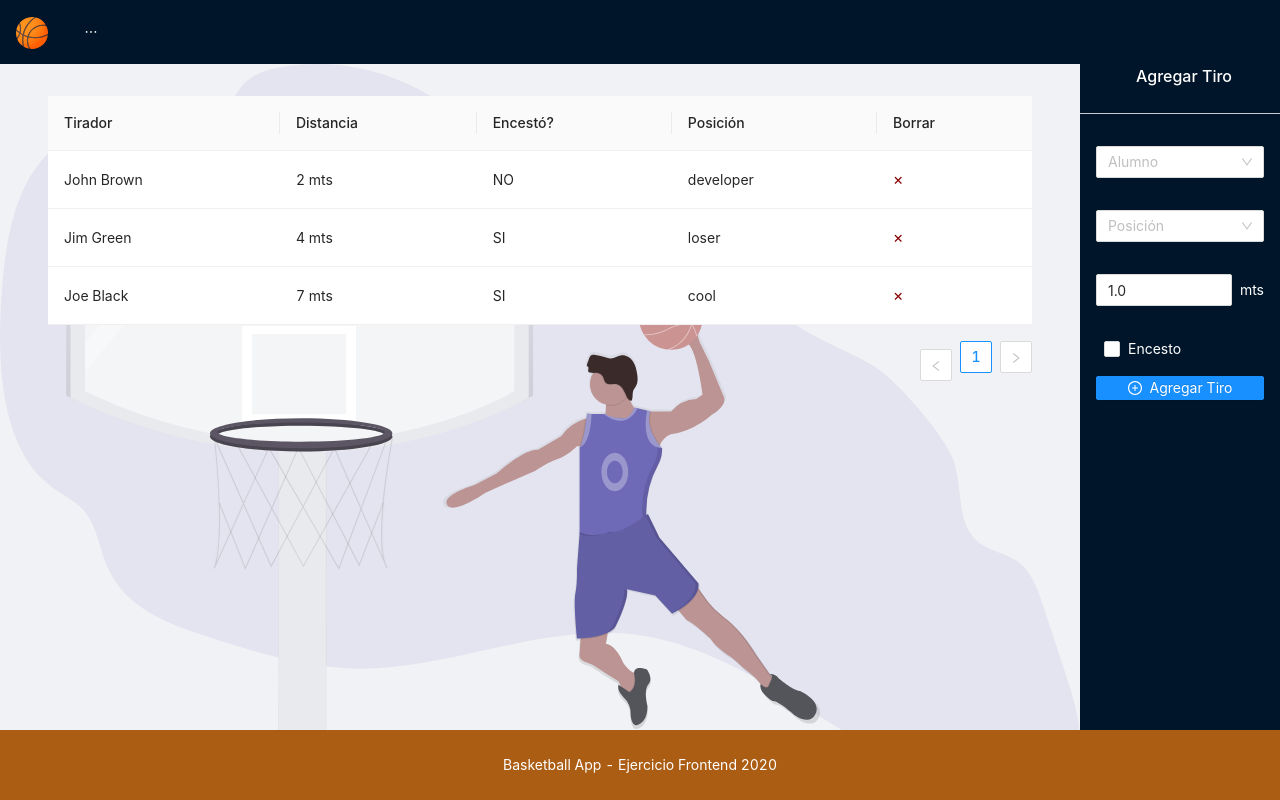
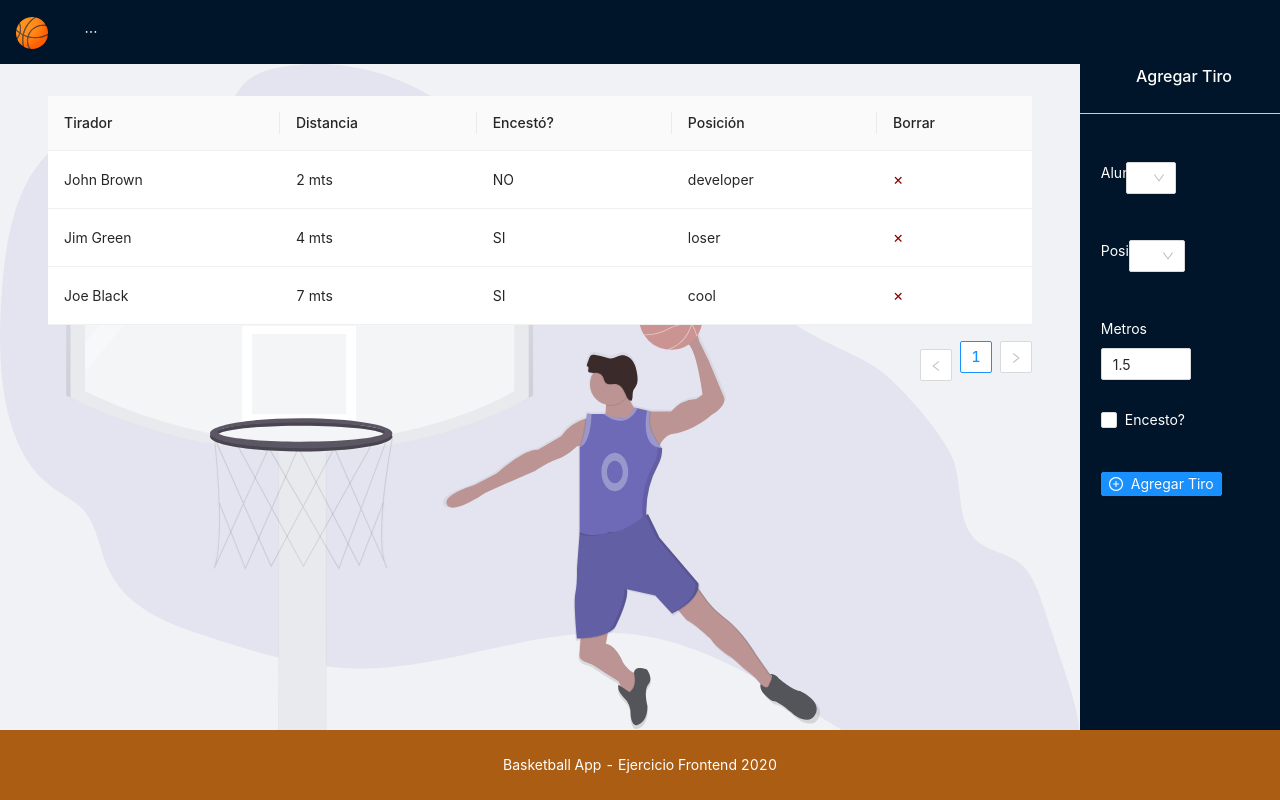
Before and after one commit to sunteago/basketball-app, a React (Create React App) app: page /#/ in a window 1280 px wide. Built offline with nearby package versions, Linux system fonts and the light colour scheme.

Commit message:
form to add shot

```diff
--- a/src/components/AddShot/index.js
+++ b/src/components/AddShot/index.js
@@ -1,69 +1,137 @@
 import React, { useState, useContext } from "react";
 import StudentsContext from "../../context/students/StudentsContext";
+import ShotsContext from "../../context/shots/ShotsContext";
 
-import { Form, Checkbox, Button, InputNumber, Divider } from "antd";
+import { Form, Button, InputNumber, Divider, Checkbox, Select } from "antd";
 import { PlusCircleOutlined } from "@ant-design/icons";
 import classes from "./index.module.css";
-import SelectInput from "../form/SelectInput/";
+import SelectInput from "../form/SelectOptions";
 
 export default function AddShot() {
   const [checked, setChecked] = useState(false);
-  const [distance, setDistance] = useState(1);
+
+  const [form] = Form.useForm();
 
   const { students } = useContext(StudentsContext);
+  const { setShots } = useContext(ShotsContext);
 
-  const onSubmitHandler = (e) => {
-    e.preventDefault();
+  const onFinishHandler = (values) => {
+    console.log(values);
+    setShots((prevShots) => [
+      ...prevShots,
+      {
+        student: values.student,
+        docket: values.docket,
+        added: new Date().getTime(),
+        key: Math.random(),
+      },
+    ]);
+    resetFields();
   };
 
+  const resetFields = () => form.resetFields();
   return (
     <>
       <div className={classes.TitleContainer}>
         <h2 className={classes.Title}>Agregar Tiro</h2>
       </div>
       <Divider className={classes.Divider} />
-      <Form className={classes.FormContainer} onSubmit={onSubmitHandler}>
-        <div className={classes.FormInput}>
-          <SelectInput placeholder="Alumno" students={students} />
-        </div>
+      <Form
+        form={form}
+        name="control-hooks"
+        layout="vertical"
+        onFinish={onFinishHandler}
+        className={classes.FormContainer}
+        colon={false}
+        labelAlign="left"
+        initialValues={{
+          student: "",
+          position: "",
+          distance: 1.5,
+          scored: true,
+        }}
+      >
+        <Form.Item
+          name="student"
+          labelCol={{ span: 12 }}
+          label="Alumno"
+          className={classes.FormInput}
+        >
+          <Select
+            showSearch
+            style={{ width: "100%" }}
+            placeholder="Alumno"
+            optionFilterProp="children"
+            filterOption={(input, option) =>
+              option.children.toLowerCase().indexOf(input.toLowerCase()) >= 0
+            }
+          >
+            {SelectInput({ students })}
+          </Select>
+        </Form.Item>
 
-        <div className={classes.FormInput}>
-          <SelectInput placeholder="Posición" />
-        </div>
+        <Form.Item
+          labelCol={{ span: 12 }}
+          name="position"
+          label="Posición"
+          className={classes.FormInput}
+        >
+          <Select
+            showSearch
+            style={{ width: "100%" }}
+            placeholder="Alumno"
+            optionFilterProp="children"
+            filterOption={(input, option) =>
+              option.children.toLowerCase().indexOf(input.toLowerCase()) >= 0
+            }
+          >
+            {SelectInput()}
+          </Select>
+        </Form.Item>
 
-        <div className={classes.FormInput}>
+        <Form.Item
+          name="distance"
+          label="Metros"
+          className={`${classes.FormInput}`}
+        >
           <InputNumber
             className={classes.Meters}
-            defaultValue={distance}
             min={0}
             max={10}
             step={0.5}
-            onChange={(value) => setDistance(value)}
             id="distance"
           />
-          <label htmlFor="distance">mts</label>
-        </div>
+        </Form.Item>
 
-        <div className={classes.FormInput}>
+        <Form.Item
+          name="scored"
+          labelAlign="left"
+          colon={false}
+          className={`${classes.FormInput} ${classes.SwitchContainer}`}
+        >
           <Checkbox
-            className={classes.Checkbox}
+            className={classes.Switch}
             checked={checked}
             onChange={() => setChecked((prev) => !prev)}
           >
-            Encesto
+            Encesto?
           </Checkbox>
-        </div>
+        </Form.Item>
 
+        <Form.Item
+          className={`${classes.FormInput} ${classes.ButtonContainer}`}
+        >
           <Button
             className={classes.Button}
             type="primary"
             size="small"
+            htmlType="submit"
             disabled={false}
             icon={<PlusCircleOutlined />}
-          onClick={() => {}}
           >
             Agregar Tiro
           </Button>
+        </Form.Item>
       </Form>
     </>
   );
--- a/src/components/AddShot/index.module.css
+++ b/src/components/AddShot/index.module.css
@@ -22,27 +22,33 @@
 }
 
 .FormContainer > div {
-  margin: 1rem 0;
   display: flex;
-  justify-content: space-between;
-  align-items: center;
+  align-items: stretch;
 }
 
 .FormInput {
   color: black;
   flex: 1;
+  margin: 0.5rem 0.3rem;
+}
+
+.FormInput:first-child {
+  margin-top: 2rem;
 }
 
 .FormInput label {
   color: #fff;
-  margin-left: 0.5rem;
 }
 
-.Checkbox {
-  color: #fff;
-  margin-left: 0;
+.SwitchContainer.FormInput,
+.DistanceContainer.FormInput {
+  margin-top: 1rem;
 }
 
-.Meters {
-  flex: 1;
+.Switch {
+  color: #fff;
 }
+
+.ButtonContainer > div {
+  margin-top: 1rem;
+}
--- a/src/components/AddStudent/index.js
+++ b/src/components/AddStudent/index.js
@@ -19,7 +19,7 @@ export default function AddStudent() {
 
   const { setStudents } = useContext(StudentsContext);
 
-  const onFinish = (values) => {
+  const onFinishHandler = (values) => {
     setStudents((prevStudents) => [
       ...prevStudents,
       {
@@ -40,7 +40,7 @@ export default function AddStudent() {
         className={classes.Form}
         form={form}
         name="control-hooks"
-        onFinish={onFinish}
+        onFinish={onFinishHandler}
       >
         <Form.Item
           name="student"
--- a/src/components/form/SelectInput/index.js
+++ /dev/null
@@ -1,61 +0,0 @@
-import React from "react";
-import "antd/dist/antd.css";
-import { Select } from "antd";
-import { shotPositions } from "../../../utils";
-
-const { Option } = Select;
-
-function onChange(value) {
-  console.log(`selected ${value}`);
-}
-
-function onBlur() {
-  console.log("blur");
-}
-
-function onFocus() {
-  console.log("focus");
-}
-
-function onSearch(val) {
-  console.log("search:", val);
-}
-
-export default function SelectInput({ placeholder, students }) {
-  let selectInputList;
-
-  if (students) {
-    selectInputList =
-      students.length > 0
-        ? students.map((std) => (
-            <Option key={std.key} value={std.key}>
-              {std.student}
-            </Option>
-          ))
-        : null;
-  } else {
-    selectInputList = shotPositions.map((pos) => (
-      <Option key={pos.key} value={pos.position}>
-        {pos.positionName}
-      </Option>
-    ));
-  }
-
-  return (
-    <Select
-      showSearch
-      style={{ width: "100%" }}
-      placeholder={placeholder}
-      optionFilterProp="children"
-      onChange={onChange}
-      onFocus={onFocus}
-      onBlur={onBlur}
-      onSearch={onSearch}
-      filterOption={(input, option) =>
-        option.children.toLowerCase().indexOf(input.toLowerCase()) >= 0
-      }
-    >
-      {selectInputList}
-    </Select>
-  );
-}
--- /dev/null
+++ b/src/components/form/SelectOptions/index.js
@@ -0,0 +1,22 @@
+import React from "react";
+import "antd/dist/antd.css";
+import { Select } from "antd";
+import { shotPositions } from "../../../utils";
+
+const { Option } = Select;
+
+export default function SelectOptions({ students } = {}) {
+  return students
+    ? students.length > 0
+      ? students.map((std) => (
+          <Option key={std.key} value={std.key}>
+            {std.student}
+          </Option>
+        ))
+      : null
+    : shotPositions.map((pos) => (
+        <Option key={pos.key} value={pos.position}>
+          {pos.positionName}
+        </Option>
+      ));
+}
--- a/src/components/layout/PageContainer/index.js
+++ b/src/components/layout/PageContainer/index.js
@@ -28,7 +28,6 @@ export default function PageContainer(props) {
           trigger={
             isCollapsed ? <PlusCircleOutlined /> : <DoubleRightOutlined />
           }
-          onCollapse={() => console.log("hasd")}
           breakpoint="lg"
           collapsedWidth="0"
           reverseArrow
--- a/src/context/shots/ShotsState.js
+++ b/src/context/shots/ShotsState.js
@@ -1,8 +1,17 @@
-import React, { useState } from "react";
+import React, { useState, useEffect } from "react";
 import ShotsContext from "./ShotsContext";
 
 export default function ShotsState({ children }) {
-  const [shots, setShots] = useState([]);
+  const [shots, setShots] = useState({});
+
+  useEffect(() => {
+    const savedShots = sessionStorage.getItem("bbApp_shots");
+    if (savedShots) setShots(JSON.parse(savedShots));
+  }, []);
+
+  useEffect(() => {
+    sessionStorage.setItem("bbApp_shots", JSON.stringify(shots));
+  }, [shots]);
 
   return (
     <ShotsContext.Provider
```
Lines whose indentation alone changed are shown as unchanged.
